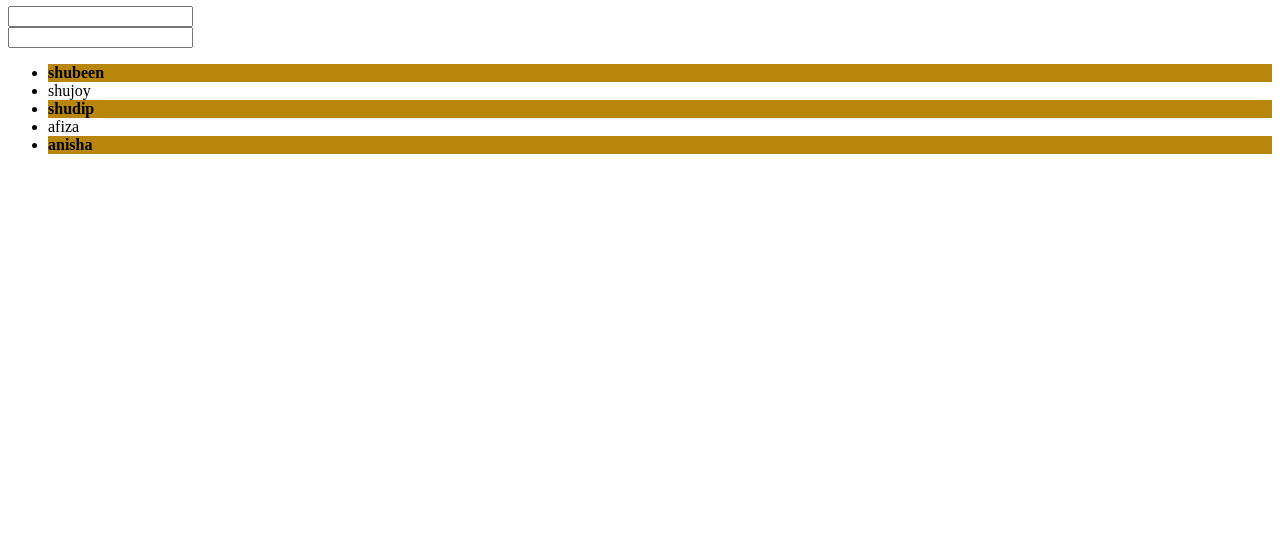
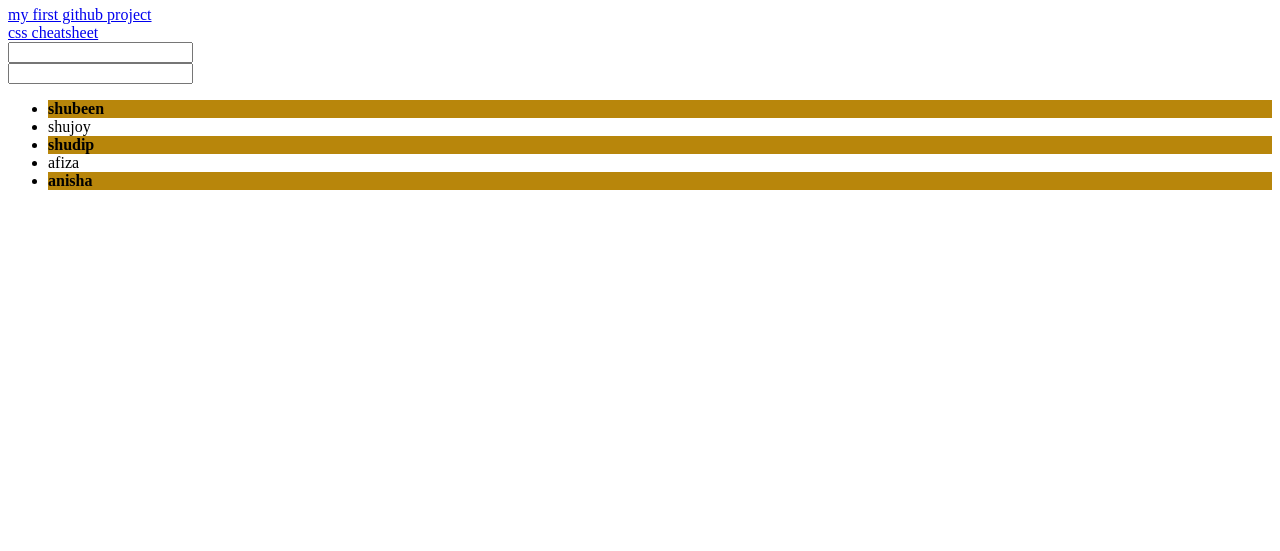
Before and after one commit to shubeen/module-3.5-special-CSS, a plain HTML site: page index.html in a window 1280 px wide. Shown: the part 249-800 px from the top of the page. Drawn offline with Linux system fonts and the light colour scheme.

Commit message:
pseudoclass

```diff
--- a/index.html
+++ b/index.html
@@ -36,6 +36,10 @@
 <h1>pseudoclass</h1>
 <h1 class="normal">second class</h1>
 <h1 class="special-effect">third class</h1>
+<a href="https://shubeen.github.io/my-first-website/"> my first github project</a>
+<br>
+<a href="https://htmlcheatsheet.com/css/">css cheatsheet</a>
+<br>
 
 
 <body>
```
